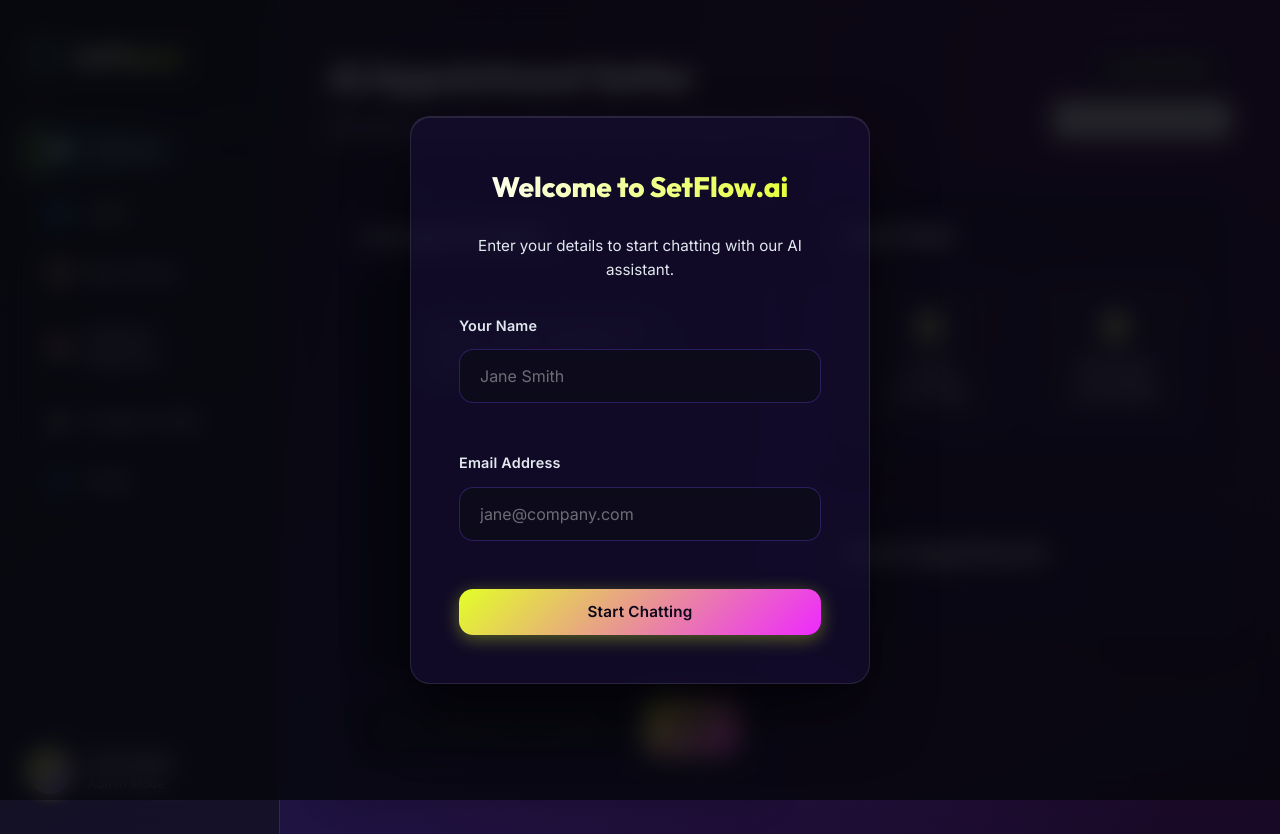
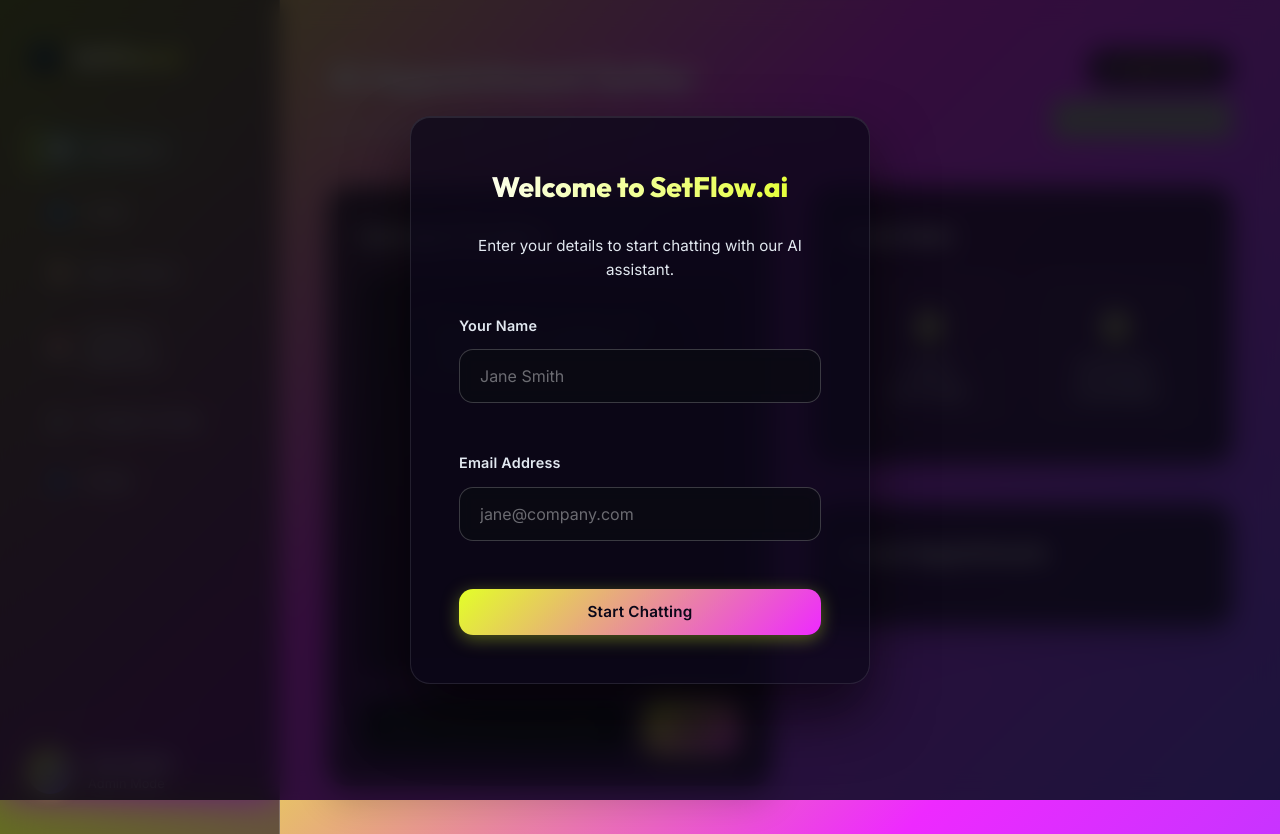
Before and after one commit to voidreformer/setflow-ai, a website: page public/index.html in a window 1280 px wide. Drawn offline with Linux system fonts and the light colour scheme; no server answers; grey boxes are pictures that could not be loaded.

Commit message:
style(background): set full page body background to vibrant linear gradient of user 3-color palette (#E3FF28 -> #EE29FF -> #7A49FF)

```diff
--- a/public/styles.css
+++ b/public/styles.css
@@ -5,12 +5,12 @@
   --palette-magenta: #EE29FF;  /* Neon Magenta / Pink (RGB 238, 41, 255) */
   --palette-purple: #7A49FF;   /* Electric Purple / Violet (RGB 122, 73, 255) */
 
-  /* Cyber Violet Glassmorphism Base */
+  /* Cyber Violet Glassmorphism Base for Full Gradient Background */
   --bg-color: #0B0719;
-  --glass-bg: rgba(22, 15, 51, 0.65);
-  --glass-border: rgba(122, 73, 255, 0.3);
-  --glass-highlight: rgba(238, 41, 255, 0.2);
-  --glass-blur: 16px;
+  --glass-bg: rgba(11, 7, 25, 0.75);
+  --glass-border: rgba(255, 255, 255, 0.2);
+  --glass-highlight: rgba(238, 41, 255, 0.25);
+  --glass-blur: 20px;
 
   --text-main: #FFFFFF;
   --text-muted: #E2E8F0;
@@ -38,15 +38,9 @@
 }
 
 body {
-  background-color: var(--bg-color);
-  /* Animated Neon Ambient Gradient Background using User 3 Palette Colors */
-  background:
-    radial-gradient(circle at 15% 25%, rgba(227, 255, 40, 0.15), transparent 45%),
-    radial-gradient(circle at 85% 30%, rgba(238, 41, 255, 0.18), transparent 45%),
-    radial-gradient(circle at 50% 80%, rgba(122, 73, 255, 0.2), transparent 50%),
-    var(--bg-color);
-  background-size: 200% 200%;
-  animation: gradientShift 20s ease infinite;
+  /* Full Background Linear & Mesh Gradient of User's 3 Palette Colors (#E3FF28, #EE29FF, #7A49FF) */
+  background: linear-gradient(135deg, #E3FF28 0%, #EE29FF 45%, #7A49FF 100%);
+  background-attachment: fixed;
 
   color: var(--text-main);
   font-family: var(--font-sans);
@@ -54,12 +48,6 @@
   -webkit-font-smoothing: antialiased;
   min-height: 100vh;
   overflow-x: hidden;
-}
-
-@keyframes gradientShift {
-  0% { background-position: 0% 50%; }
-  50% { background-position: 100% 50%; }
-  100% { background-position: 0% 50%; }
 }
 
 /* App Layout Grid */
```
